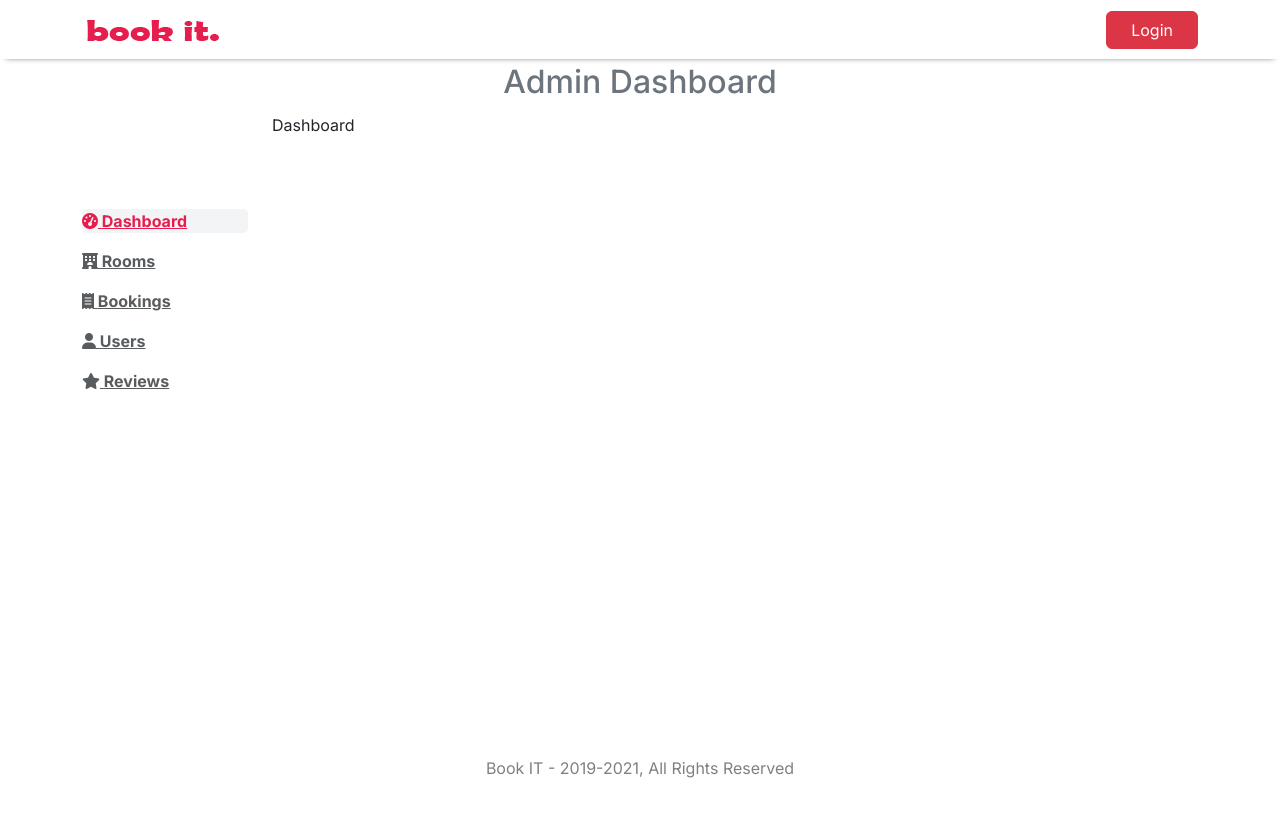
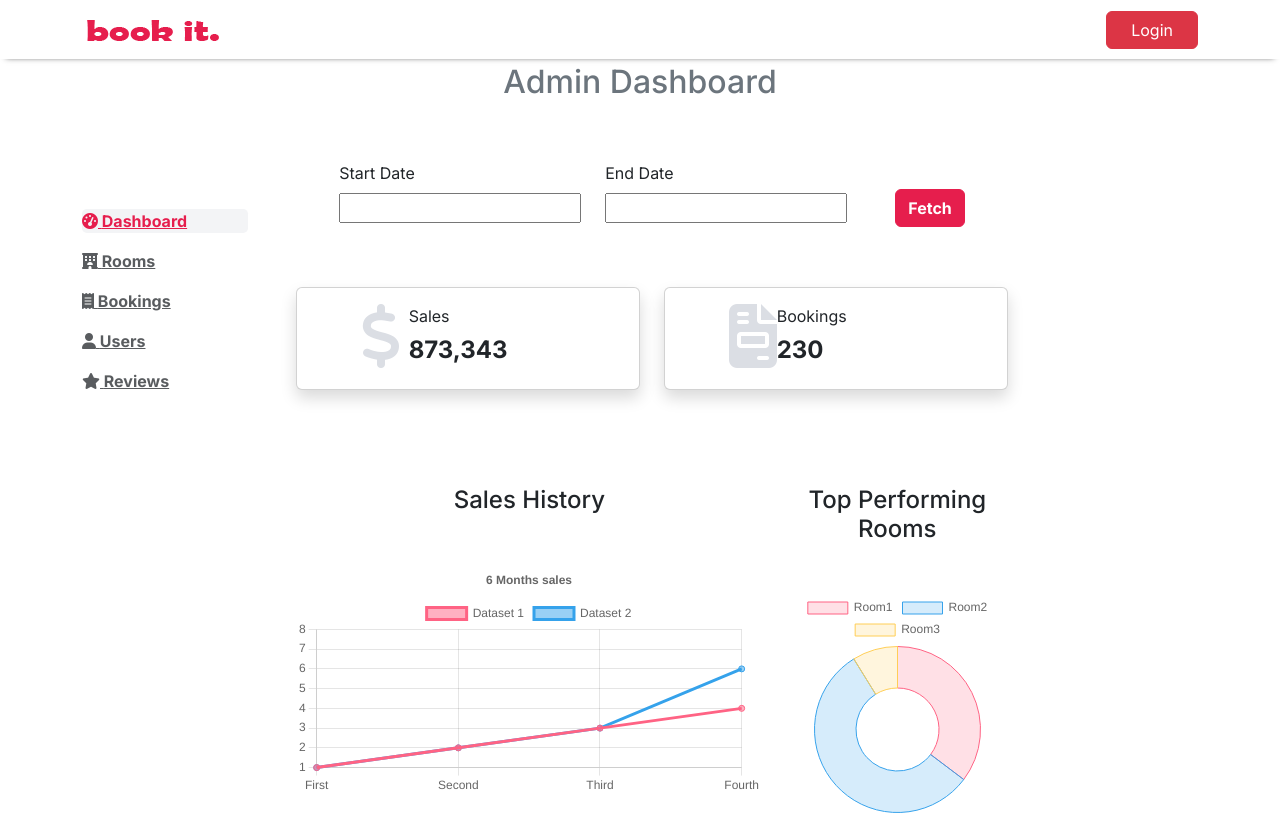
Before and after one commit to yash-purkar/book-it, a Next.js app: page /admin/dashboard in a window 1280 px wide. Shown: the top 815 px of the page. Built offline with nearby package versions, Linux system fonts and the light colour scheme; no server answers.

Commit message:
feat(book-it/frontend): Display date pickers, sales data and charts in admin dashoard

```diff
--- a/app/admin/dashboard/page.tsx
+++ b/app/admin/dashboard/page.tsx
@@ -1,8 +1,9 @@
+import { Dashboard } from '@/components/admin/dashboard/Dashboard';
 import React from 'react'
 
 const DashboardPage = () => {
   return (
-    <div>Dashboard</div>
+    <div><Dashboard/></div>
   )
 }
 
--- /dev/null
+++ b/components/admin/dashboard/Dashboard.tsx
@@ -0,0 +1,57 @@
+"use client";
+import React, { useState } from "react";
+import styles from './dashboard.module.css'
+import DatePicker from "react-datepicker";
+import "react-datepicker/dist/react-datepicker.css";
+import { SalesStats } from "../salesStats/SalesStats";
+import { SalesChart } from "../salesChart/SalesChart";
+import { DoughnutChart } from "../doughnutChart/DoughnutChart";
+export const Dashboard = () => {
+  const [startDate, setStartDate] = useState();
+  const [endDate, setEndDate] = useState();
+  return (
+    <div className="ps-4 my-5">
+      <div className="d-flex justify-content-center align-items-center">
+        <div className="mb-3 me-4">
+          <label htmlFor="startDate" className="form-label d-block">
+            Start Date
+          </label>
+          <DatePicker
+            selected={startDate}
+            onChange={(date: any) => setStartDate(date)}
+            selectsStart
+            startDate={startDate}
+            endDate={endDate}
+          />
+        </div>
+        <div className="mb-3 me-4">
+          <label htmlFor="startDate" className="form-label d-block">
+            End Date
+          </label>
+          <DatePicker
+            selected={endDate}
+            onChange={(date: any) => setEndDate(date)}
+            selectsEnd
+            startDate={startDate}
+            endDate={endDate}
+            minDate={startDate}
+          />
+        </div>
+      <button className={`btn ${styles['form-btn']} ms-4 mt-3`}>Fetch</button>
+      </div>
+      <SalesStats/>
+
+      <div className="row">
+        <div className="col-12 col-lg-8">
+          <h4 className="my-5 text-center">Sales History</h4>
+          <SalesChart/>
+        </div>
+
+        <div className="col-12 col-lg-4 text-center">
+          <h4 className="my-5">Top Performing Rooms</h4>
+          <DoughnutChart/>
+        </div>
+      </div>
+    </div>
+  );
+};
--- /dev/null
+++ b/components/admin/dashboard/dashboard.module.css
@@ -0,0 +1,19 @@
+
+.form-btn {
+    background-color: #e61e4d;
+    border-color: #e61e4d;
+    color: white;
+    font-weight: bold;
+    --bs-btn-active-bg: #b02a37;
+    --bs-btn-active-color: #fff;
+    --bs-btn-active-shadow: inset 0 3px 5px rgba(0, 0, 0, 0.125);
+    --bs-btn-disabled-color: #fff;
+    --bs-btn-disabled-bg: #dc3545;
+    --bs-btn-disabled-border-color: #dc3545;
+  }
+
+  .form-btn:hover {
+    background-color: #bb2d3b;
+    border-color: #bb2d3b;
+    color: white;
+  }
--- /dev/null
+++ b/components/admin/doughnutChart/DoughnutChart.tsx
@@ -0,0 +1,30 @@
+import React from 'react';
+import { Chart as ChartJS, ArcElement, Tooltip, Legend } from 'chart.js';
+import { Doughnut } from 'react-chartjs-2';
+
+ChartJS.register(ArcElement, Tooltip, Legend);
+
+export const data = {
+  labels: ['Room1', 'Room2', 'Room3'],
+  datasets: [
+    {
+      label: '# of Bookings',
+      data: [12, 19, 3],
+      backgroundColor: [
+        'rgba(255, 99, 132, 0.2)',
+        'rgba(54, 162, 235, 0.2)',
+        'rgba(255, 206, 86, 0.2)',
+      ],
+      borderColor: [
+        'rgba(255, 99, 132, 1)',
+        'rgba(54, 162, 235, 1)',
+        'rgba(255, 206, 86, 1)',
+      ],
+      borderWidth: 1,
+    },
+  ],
+};
+
+export function DoughnutChart() {
+  return <Doughnut data={data} />;
+}
--- /dev/null
+++ b/components/admin/salesChart/SalesChart.tsx
@@ -0,0 +1,60 @@
+"use client"
+import React from "react";
+import {
+  Chart as ChartJS,
+  CategoryScale,
+  LinearScale,
+  PointElement,
+  LineElement,
+  Title,
+  Tooltip,
+  Legend,
+} from "chart.js";
+import { Line } from "react-chartjs-2";
+
+ChartJS.register(
+  CategoryScale,
+  LinearScale,
+  PointElement,
+  LineElement,
+  Title,
+  Tooltip,
+  Legend
+);
+
+export const options = {
+  responsive: true,
+  plugins: {
+    legend: {
+      position: "top" as const,
+    },
+    title: {
+      display: true,
+      text: "6 Months sales",
+    },
+  },
+};
+
+const labels = ["First","Second","Third","Fourth"];
+
+export const data = {
+  labels,
+  datasets: [
+    {
+      label: "Dataset 1",
+      data: [1,2,3,4,5],
+      borderColor: "rgb(255, 99, 132)",
+      backgroundColor: "rgba(255, 99, 132, 0.5)",
+    },
+    {
+      label: "Dataset 2",
+      data: [1,2,3,6,8],
+      borderColor: "rgb(53, 162, 235)",
+      backgroundColor: "rgba(53, 162, 235, 0.5)",
+    },
+  ],
+};
+
+export function SalesChart() {
+  return <Line options={options} data={data} />;
+}
--- /dev/null
+++ b/components/admin/salesStats/SalesStats.tsx
@@ -0,0 +1,49 @@
+import React from 'react'
+
+export const SalesStats = () => {
+  return (
+    <div className="row my-5">
+        <div className="col-12 col-lg-6">
+          <div className="card shadow ps-5">
+            <div className="card-body">
+              <div className="row">
+                <div className="col-2">
+                  <i
+                    className="fas fa-dollar-sign fa-4x"
+                    style={{color: "#dbdee4"}}
+                  ></i>
+                </div>
+                <div className="col-10">
+                  <p className="card-title">Sales</p>
+                  <p className="h4">
+                    <b>873,343</b>
+                  </p>
+                </div>
+              </div>
+            </div>
+          </div>
+        </div>
+        <div className="col-12 col-lg-6 mt-4 mt-lg-0">
+          <div className="card shadow ps-5">
+            <div className="card-body">
+              <div className="row justify-content-between">
+                <div className="col-2">
+                  <i
+                    className="fas fa-file-invoice fa-4x"
+                    style={{color: "#dbdee4"}}
+                  ></i>
+                </div>
+                <div className="col-10">
+                  <p className="card-title">Bookings</p>
+                  <p className="h4">
+                    <b>230</b>
+                  </p>
+                </div>
+              </div>
+            </div>
+          </div>
+        </div>
+      </div>
+
+  )
+}
--- a/components/layout/header/Header.tsx
+++ b/components/layout/header/Header.tsx
@@ -63,9 +63,11 @@ export const Header = () => {
                 className="dropdown-menu w-100"
                 aria-labelledby="dropdownMenuButton1"
               >
-                <Link href="/admin/dashboard" className="dropdown-item">
-                  Dashboard
-                </Link>
+                {user.role === "admin" && (
+                  <Link href="/admin/dashboard" className="dropdown-item">
+                    Dashboard
+                  </Link>
+                )}
                 <Link href="/bookings/me" className="dropdown-item">
                   My Bookings
                 </Link>
--- a/index.d.ts
+++ b/index.d.ts
@@ -4,3 +4,4 @@ declare module "bcryptjs";
 declare module "nodemailer";
 declare module "react-datepicker";
 declare module "moment";
+declare module "chart.js"
--- a/package.json
+++ b/package.json
@@ -13,6 +13,7 @@
     "@reduxjs/toolkit": "^2.1.0",
     "bcryptjs": "^2.4.3",
     "bootstrap": "^5.3.2",
+    "chart.js": "^4.4.1",
     "cloudinary": "^2.0.0",
     "dotenv": "^16.4.1",
     "html2canvas": "^1.4.1",
@@ -26,6 +27,7 @@
     "next-connect": "^1.0.0",
     "nodemailer": "^6.9.9",
     "react": "^18",
+    "react-chartjs-2": "^5.2.0",
     "react-datepicker": "^6.1.0",
     "react-dom": "^18",
     "react-hot-toast": "^2.4.1",
```
Also changed, not shown: notes.txt, 1 other file (tests, documents, lock files or other folders).
